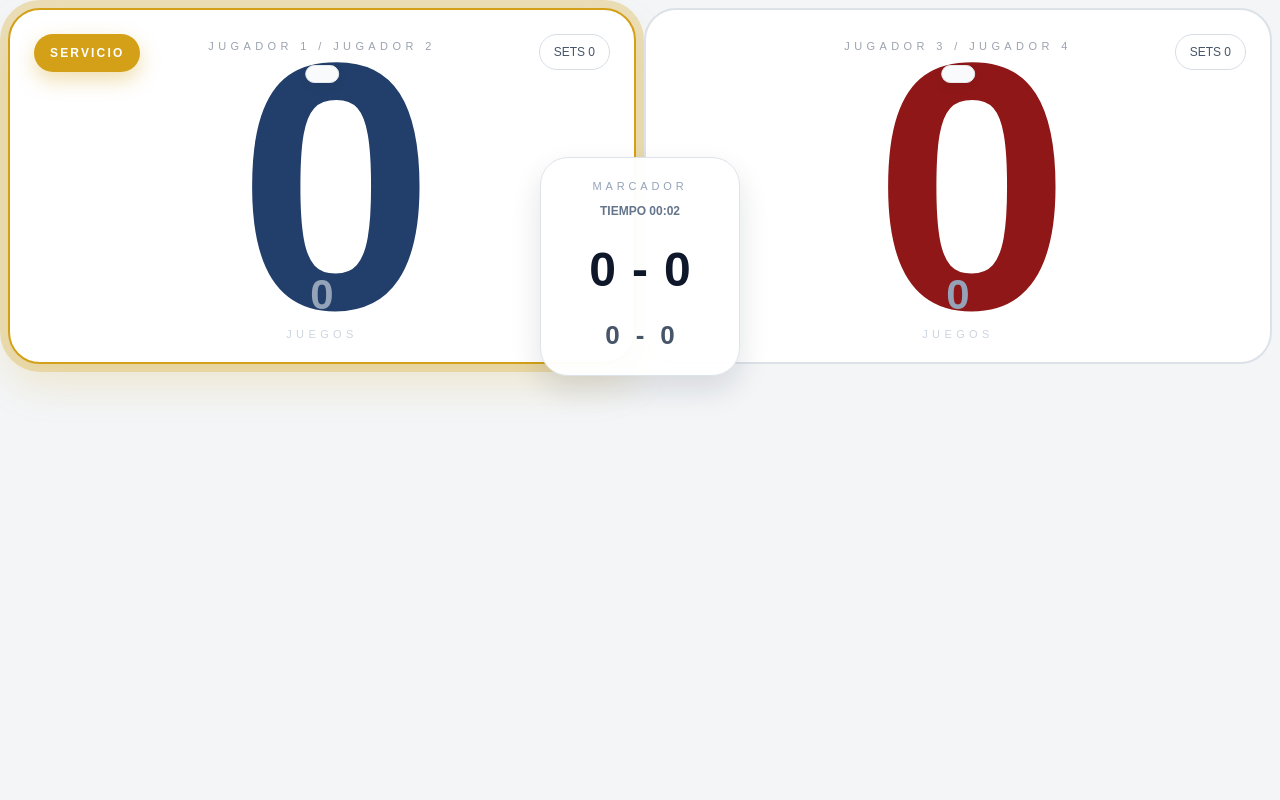
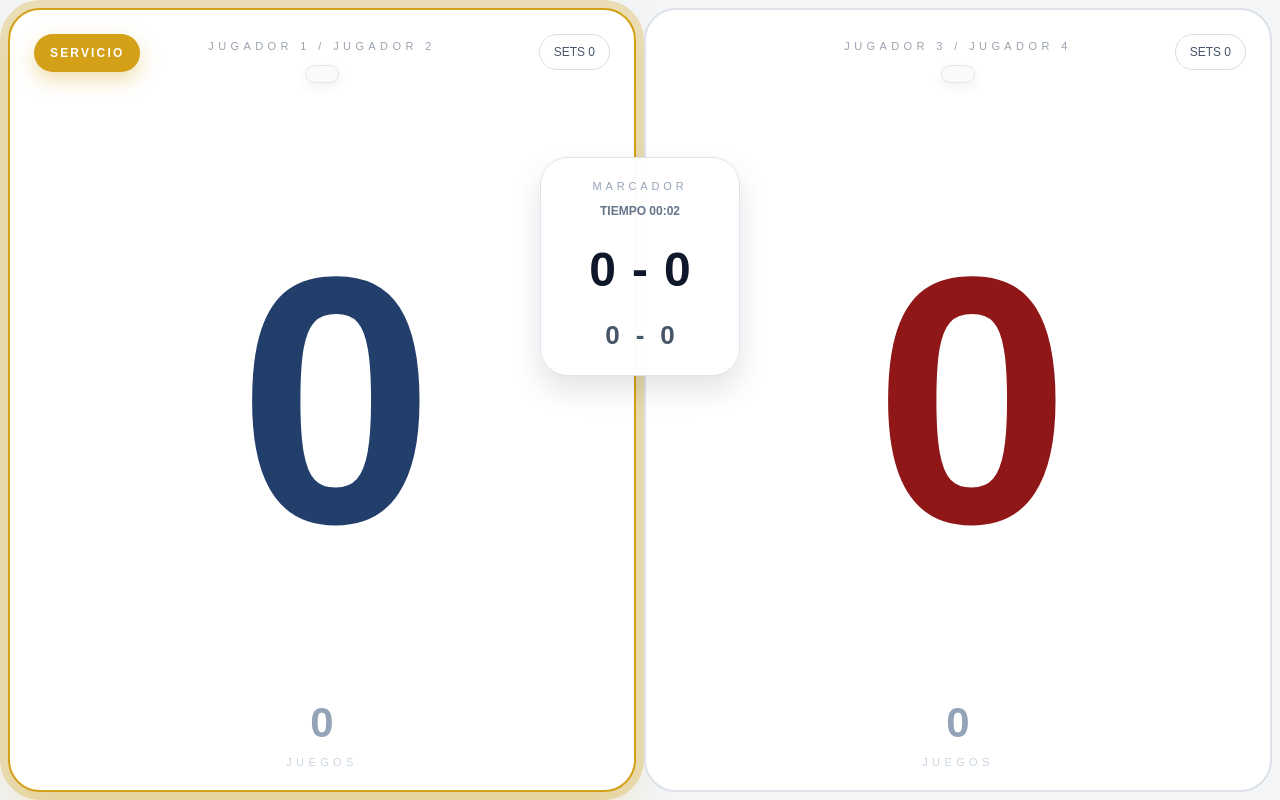
Before and after one commit to AGPadel/click-flic, a React (Vite) app: page / in a window 1280 px wide. Both pictures are taken after a click on the button "Comenzar partido". Built offline with nearby package versions, Linux system fonts and the light colour scheme.

Commit message:
Zonas tactiles pista

```diff
--- a/src/App.css
+++ b/src/App.css
@@ -482,3 +482,23 @@ input {
     font-size: 20px;
   }
 }
+
+.tap-zone {
+  position: absolute;
+  top: 0;
+  bottom: 0;
+  width: 50%;
+  z-index: 5;
+}
+
+.tap-zone-left {
+  left: 0;
+}
+
+.tap-zone-right {
+  right: 0;
+}
+
+.center-box-touch {
+  z-index: 30;
+}
--- a/src/App.jsx
+++ b/src/App.jsx
@@ -357,10 +357,10 @@ function ViewMode({ state, scorePoint, undo }) {
 
   return (
     <div className="view-page">
+      <div className="view-grid">
+        <div className="tap-zone tap-zone-left" onClick={() => scorePoint(1)} />
+        <div className="tap-zone tap-zone-right" onClick={() => scorePoint(2)} />
 
-      <div className="view-grid">
-
-        <div onClick={() => scorePoint(1)}>
         <TeamPanel
           name={state.team1Name}
           players={[state.player1A, state.player1B]}
@@ -372,9 +372,7 @@ function ViewMode({ state, scorePoint, undo }) {
           active={state.server === 1}
           goldenPoint={state.goldenPoint}
         />
-        </div>
 
-        <div onClick={() => scorePoint(2)}>
         <TeamPanel
           name={state.team2Name}
           players={[state.player2A, state.player2B]}
@@ -386,9 +384,8 @@ function ViewMode({ state, scorePoint, undo }) {
           active={state.server === 2}
           goldenPoint={state.goldenPoint}
         />
-        </div>
 
-        <div className="center-box" onDoubleClick={undo}>
+        <div className="center-box center-box-touch" onDoubleClick={undo}>
           <div className="center-title">MARCADOR</div>
           <div className="center-time">TIEMPO {minutes}:{seconds}</div>
 
@@ -404,9 +401,7 @@ function ViewMode({ state, scorePoint, undo }) {
             <span>{state.sets2}</span>
           </div>
         </div>
-
       </div>
-
     </div>
   );
 }
```
Lines whose indentation alone changed are shown as unchanged.
